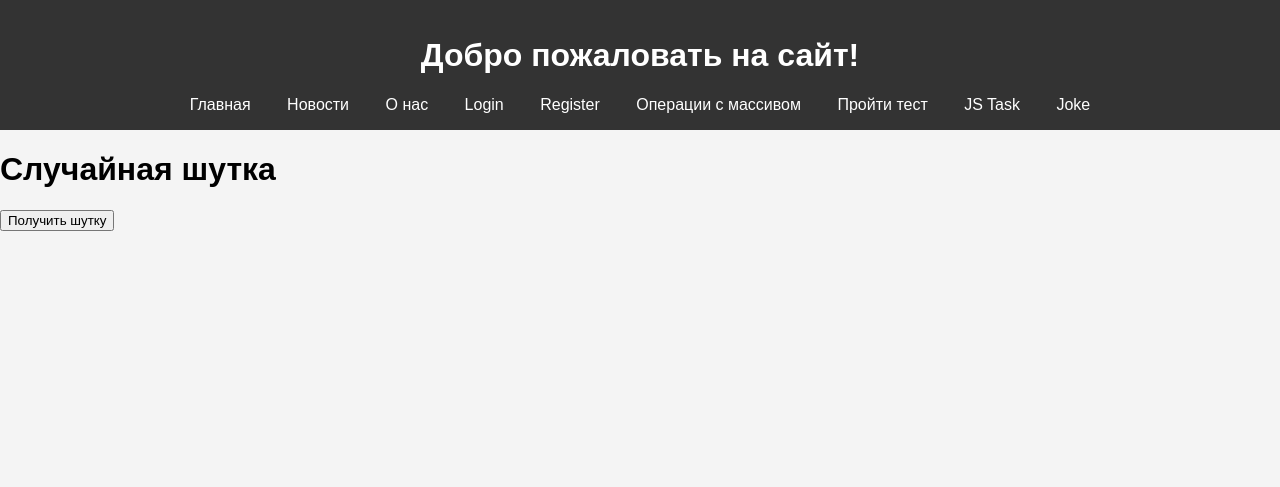
After one commit to WOLFHOUND787/flask_practice, a Flask app: page /jokes_page in a window 1280 px wide. The commit adds this page. Shown: the top 487 px of the page. Run offline with Flask 3, Linux system fonts and the light colour scheme.

Commit message:
add joke_api & deepl api

```diff
--- a/app.py
+++ b/app.py
@@ -1,6 +1,11 @@
-from flask import Flask, render_template, request, redirect, url_for
+from flask import Flask, render_template, request, redirect, url_for, jsonify, Response
 from flask_sqlalchemy import SQLAlchemy
 from datetime import datetime
+import requests
+import os
+import json
+from google.cloud import translate_v2 as translate
+
 
 app = Flask(__name__)
 app.config['SQLALCHEMY_DATABASE_URI'] = 'sqlite:///users.db'
@@ -152,5 +157,40 @@ def js_tasks():
 def page_not_found(e):
     return render_template('404.html'), 404
 
+@app.route("/jokes_page")
+def jokes_page():
+    return render_template('joke.html')
+
+
+@app.route("/api/joke")
+def get_translated_joke():
+    # Получение шутки из внешнего API
+    joke_api_url = "https://official-joke-api.appspot.com/random_joke"
+    response = requests.get(joke_api_url)
+
+    if response.status_code != 200:
+        return jsonify({"joke": "Не удалось получить шутку, попробуйте позже."})
+
+    joke_data = response.json()
+    original_joke = f"{joke_data['setup']} - {joke_data['punchline']}"
+
+    # Перевод шутки с использованием DeepL API
+    deepl_api_url = "https://api-free.deepl.com/v2/translate"
+    params = {
+        "auth_key": "38eec07f-176a-49ea-bbb3-e1c5d80cc9be:fx",
+        "text": original_joke,
+        "target_lang": "RU"
+    }
+
+    translation_response = requests.post(deepl_api_url, data=params)
+
+    if translation_response.status_code == 200:
+        translated_joke = translation_response.json()["translations"][0]["text"]
+    else:
+        translated_joke = f"Ошибка перевода: {translation_response.status_code} {translation_response.reason}"
+
+    return Response(json.dumps({"joke": translated_joke}, ensure_ascii=False), content_type='application/json')
+
+
 if __name__ == '__main__':
     app.run(debug=True)
--- /dev/null
+++ b/templates/joke.html
@@ -0,0 +1,18 @@
+{% extends "main.html" %}
+
+{% block content %}
+    <h1>Случайная шутка</h1>
+    <button id="getJokeBtn">Получить шутку</button>
+    <p id="jokeDisplay" style="white-space: pre-line;"></p>
+
+    <script>
+        document.getElementById('getJokeBtn').addEventListener('click', function() {
+            fetch('/api/joke')
+                .then(response => response.json())
+                .then(data => {
+                    document.getElementById('jokeDisplay').innerHTML = data.joke;
+                })
+                .catch(error => console.error('Ошибка:', error));
+        });
+    </script>
+{% endblock %}
--- a/templates/main.html
+++ b/templates/main.html
@@ -18,6 +18,7 @@
         <a href="/array_operations">Операции с массивом</a>
         <a href="/quiz">Пройти тест</a>
         <a href="/js_task">JS Task</a>
+        <a href="/jokes_page">Joke</a>
     </nav>
 </header>
 <div class="content">
```
